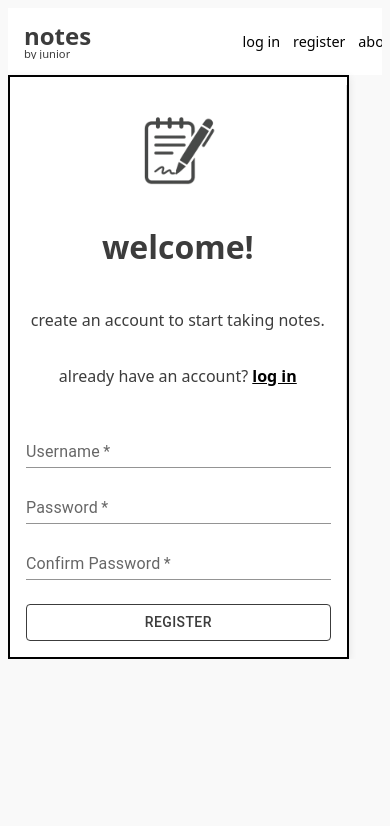
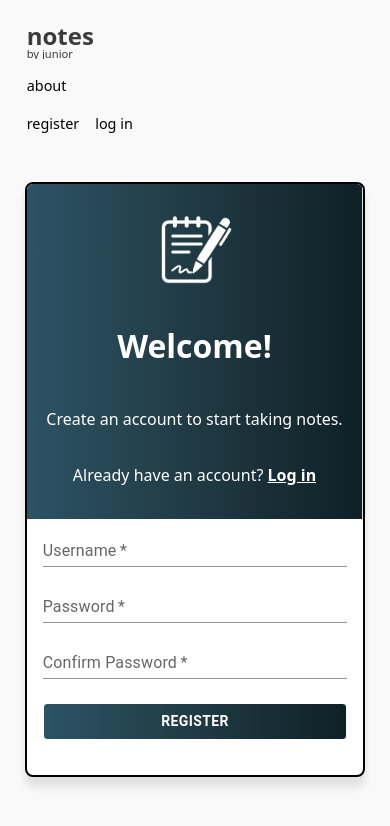
Before and after one commit to juniortmitchell/notes-app, a React (Vite) app: page / in a window 390 px wide. Shown: the top 826 px of the page. Built offline with nearby package versions, Linux system fonts and the light colour scheme; no server answers.

Commit message:
feat
updated the styling to make register and header look prettier

```diff
--- a/index.html
+++ b/index.html
@@ -4,7 +4,7 @@
     <meta charset="UTF-8" />
     <link rel="icon" type="image/png" href="/notes-logo.png" />
     <meta name="viewport" content="width=device-width, initial-scale=1.0" />
-    <title>Junior Notes</title>
+    <title>notes by junior</title>
   </head>
   <body>
     <div id="root"></div>
--- a/src/App.css
+++ b/src/App.css
@@ -3,4 +3,5 @@
   margin: 0;
   padding: 0;
   text-align: center;
+  height: 100%;
 }
--- a/src/components/Header/Header.jsx
+++ b/src/components/Header/Header.jsx
@@ -7,17 +7,21 @@ export default function Header() {
                 <h1 className="header-logo">notes</h1>
                 <p>by junior</p>
             </div>
-            <div className="header-links">
+            <span className="header-links">
+                <div className="header-navigation">
                     <a className="header-link" href="#">
-                    log in
+                        about
                     </a>
+                </div>
+                <div className="header-auth">
                     <a className="header-link" href="#">
                         register
                     </a>
                     <a className="header-link" href="#">
-                    about
+                        log in
                     </a>
                 </div>
+            </span>
         </header>
     )
 }
--- a/src/components/Header/headerStyles.css
+++ b/src/components/Header/headerStyles.css
@@ -1,13 +1,13 @@
 .app-header {
     display: flex;
     flex-direction: row;
-    justify-content: space-around;
+    justify-content: space-between;
     align-items: center;
     top: 0;
     left: 0;
-    width: 100%;
-    padding: 1rem 0;
-    background-color: white;
+    width: 90%;
+    padding: 0.5rem 2rem;
+    margin: auto;
 }
 
 .header-logo-container {
@@ -15,6 +15,7 @@
     flex-direction: column;
     align-items: flex-start;
     gap: 0;
+    flex: 0 0 auto;
 }
 
 .header-logo-container p {
@@ -35,7 +36,26 @@
 .header-links {
     display: flex;
     flex-direction: row;
+    align-items: center;
+    justify-content: space-between;
+    flex: 1;
+    gap: 2rem;
+    /* padding: 0 2rem; */
+}
+
+.header-navigation {
+    display: flex;
+    flex-direction: row;
     gap: 1.5rem;
+    flex: 1;
+    justify-content: center;
+}
+
+.header-auth {
+    display: flex;
+    flex-direction: row;
+    gap: 1rem;
+    flex: 0 0 auto;
 }
 
 .header-link {
@@ -43,7 +63,7 @@
     color: black;
     font-size: larger;
     font-weight: normal;
-    border-radius: 1px solid black;
+    white-space: nowrap;
 }
 
 /* Mobile responsive styles */
@@ -51,6 +71,17 @@
     .app-header {
         justify-content: space-between;
         padding: 1rem;
+    }
+
+    .header-links {
+        flex-direction: column;
+        gap: 1rem;
+        padding: 0 1rem;
+        align-items: flex-end;
+    }
+
+    .header-navigation {
+        justify-content: flex-end;
     }
 
     .header-logo-container {
@@ -66,11 +97,29 @@
         font-size: 0.7rem;
     }
 
-    .header-links {
-        gap: 0.8rem;
-    }
-
     .header-link {
         font-size: 0.9rem;
     }
 }
+
+@media screen and (max-width: 600px) {
+    .app-header {
+        flex-direction: column;
+        align-items: flex-start;
+        gap: 1rem;
+    }
+
+    .header-links {
+        width: 100%;
+        flex-direction: column;
+        align-items: flex-start;
+        padding: 0;
+    }
+
+    .header-navigation,
+    .header-auth {
+        flex-direction: row;
+        width: 100%;
+        justify-content: flex-start;
+    }
+}
--- a/src/components/Register/Register.jsx
+++ b/src/components/Register/Register.jsx
@@ -27,10 +27,10 @@ export default function Register() {
                     height={100}
                     alt="notes app logo"
                 />
-                <h1>welcome!</h1>
-                <p>create an account to start taking notes.</p>
+                <h1>Welcome!</h1>
+                <p>Create an account to start taking notes.</p>
                 <p>
-                    already have an account? <a>log in</a>
+                    Already have an account? <a>Log in</a>
                 </p>
             </Container>
             <Container maxWidth="sm" className="register-input-container">
--- a/src/components/Register/registerStyles.css
+++ b/src/components/Register/registerStyles.css
@@ -1,11 +1,14 @@
 .register-container {
     display: flex;
     flex-direction: row;
-    padding-bottom: 1rem;
-    padding-top: 0.5rem;
-    box-shadow: 0 2px 8px rgba(0, 0, 0, 0.1);
+    box-shadow: 0 10px 8px rgba(0, 0, 0, 0.1);
     background-color: #ffffff;
     border: 2px solid black;
+    width: 90%;
+    max-width: 1200px;
+    min-height: 70vh;
+    margin: 2rem auto;
+    border-radius: 8px;
 }
 
 .register-container-welcome {
@@ -15,6 +18,10 @@
     justify-content: center;
     padding: 1rem;
     border-right: 1px solid #e0e0e0;
+    background: #0F2027;  /* fallback for old browsers */
+    background: -webkit-linear-gradient(to right, #2C5364, #203A43, #0F2027);  /* Chrome 10-25, Safari 5.1-6 */
+    background: linear-gradient(to right, #2C5364, #203A43, #0F2027); /* W3C, IE 10+/ Edge, Firefox 16+, Chrome 26+, Opera 12+, Safari 7+ */
+    color: white;
 }
 
 .register-input-container {
@@ -26,7 +33,11 @@
 
 #register-submit-button {
     margin-top: 1rem;
-
+    background: #0F2027;  /* fallback for old browsers */
+    background: -webkit-linear-gradient(to right, #2C5364, #203A43, #0F2027);  /* Chrome 10-25, Safari 5.1-6 */
+    background: linear-gradient(to right, #2C5364, #203A43, #0F2027); /* W3C, IE 10+/ Edge, Firefox 16+, Chrome 26+, Opera 12+, Safari 7+ */
+    color: white;
+    font-weight: bold;
 }
 
 @media screen and (max-width: 600px) {
@@ -43,11 +54,16 @@
 }
 
 a {
-    color: black;
+    color: white;
     font-weight: bold;
     text-decoration: underline;
 }
 
 a:hover {
-    color: gray;
+    color: #e0e0e0;
+    cursor: pointer;
 }
+
+img {
+    filter: brightness(0) invert(1);
+}
```
Lines whose indentation alone changed are shown as unchanged.
